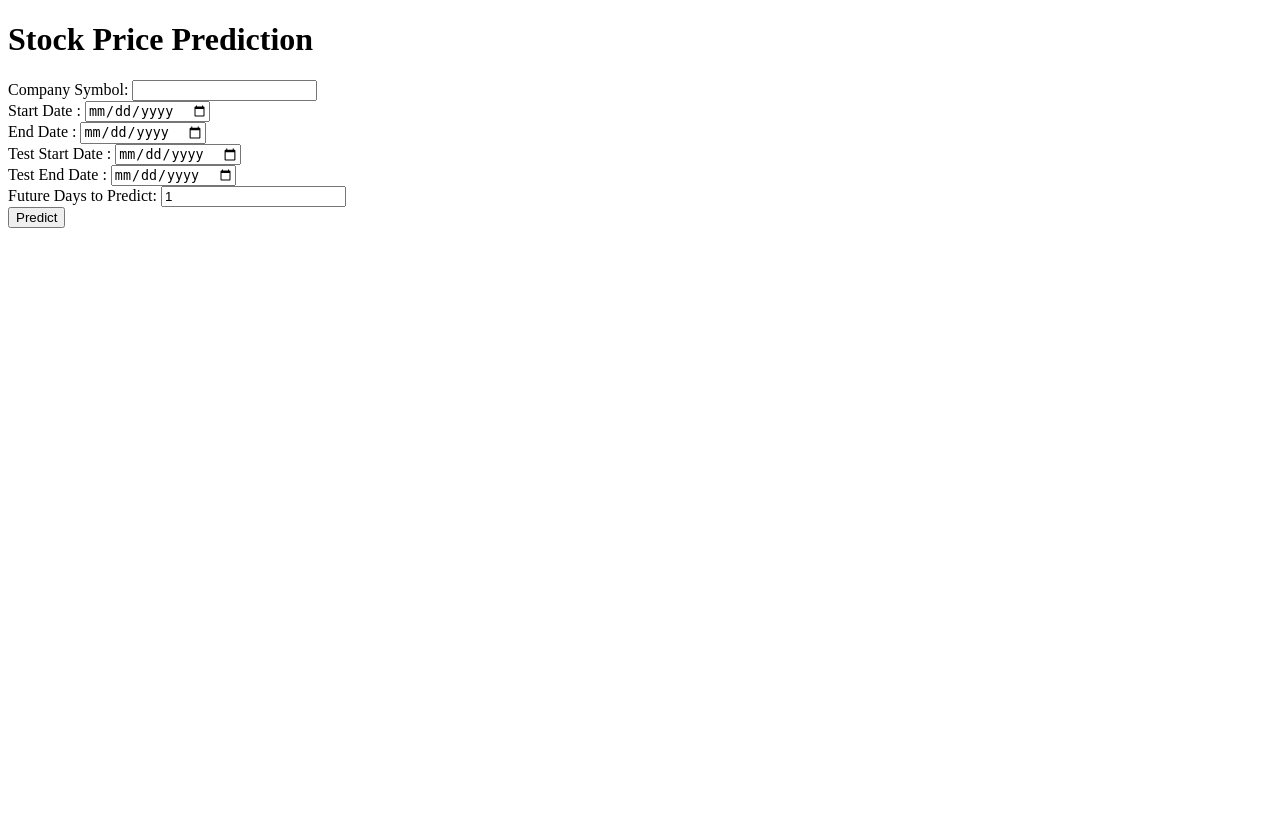
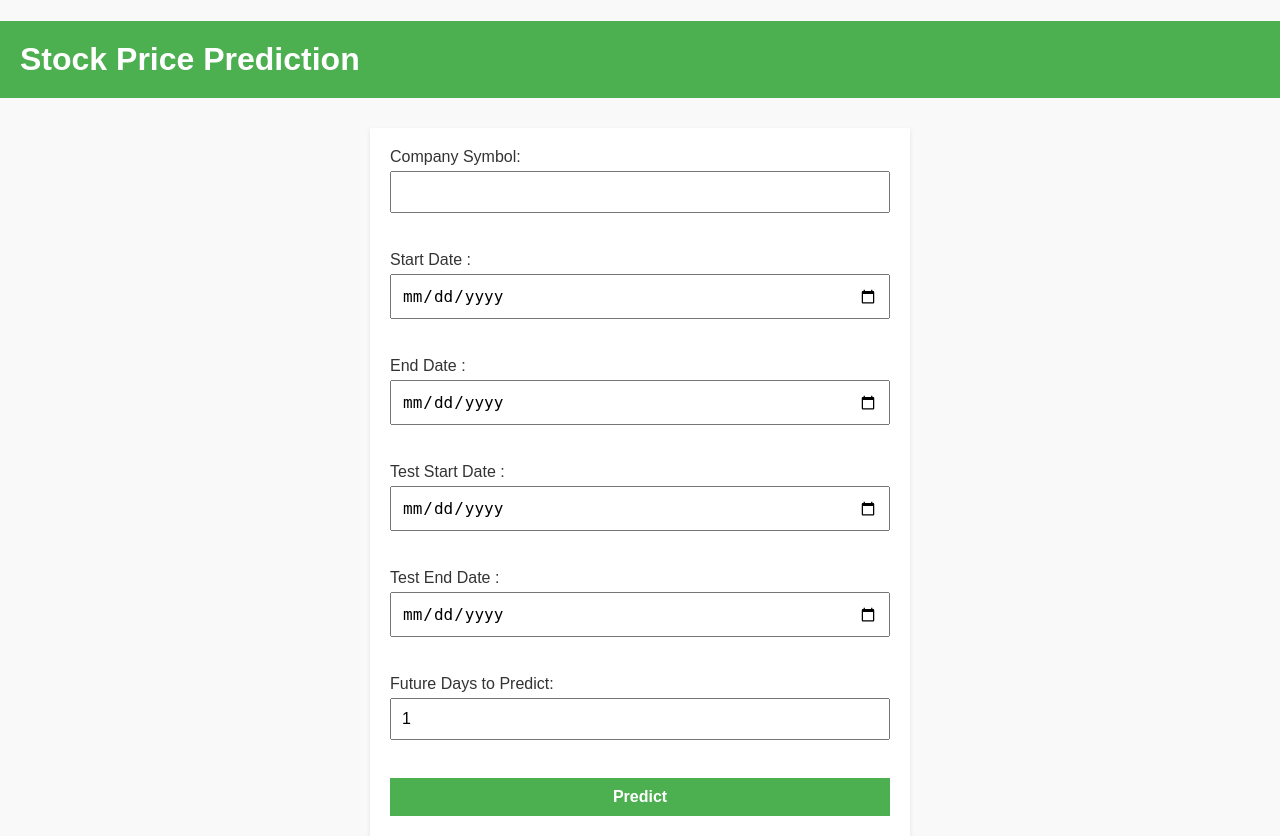
Before and after one commit to Zer0otTUES/Proekt_po_skriptovi, a Python web app: template website/templates/predict.html in a window 1280 px wide. Before the commit the page ends 228 px from the top, so only its background shows below. Run offline with Jinja, Linux system fonts and the light colour scheme; the template is opened without the code that fills it, so the values that code supplies are empty.

Commit message:
Add files via upload

```diff
--- a/website/static/login.css
+++ b/website/static/login.css
@@ -7,7 +7,7 @@
 }
 body{
     min-height: 100vh;
-    background-image: linear-gradient(rgba(4,9,30,0.7),rgba(4,9,30,0.7)),url(photos/pexels-olena-bohovyk-3646172.jpg);
+    background-image: linear-gradient(rgba(4,9,30,0.7),rgba(4,9,30,0.7)),url(images/login.jpg);
     background-position: center;
     background-size: cover;
 }
--- /dev/null
+++ b/website/static/predict.css
@@ -0,0 +1,71 @@
+body {
+    font-family: Arial, sans-serif;
+    background-color: #f9f9f9;
+    color: #333;
+    margin: 0;
+    padding: 0;
+}
+
+h1 {
+    background-color: #4CAF50;
+    color: white;
+    padding: 20px;
+    margin-bottom: 30px;
+}
+
+form {
+    display: flex;
+    flex-direction: column;
+    max-width: 500px;
+    margin: 0 auto;
+    padding: 20px;
+    background-color: white;
+    box-shadow: 0 2px 4px rgba(0, 0, 0, 0.1);
+}
+
+label {
+    margin-bottom: 5px;
+}
+
+input {
+    margin-bottom: 20px;
+    padding: 10px;
+    font-size: 16px;
+}
+
+input[type="submit"] {
+    background-color: #4CAF50;
+    color: white;
+    border: none;
+    cursor: pointer;
+    font-weight: bold;
+    margin-bottom: 0;
+}
+
+input[type="submit"]:hover {
+    background-color: #45a049;
+}
+
+h2 {
+    margin-top: 40px;
+    margin-bottom: 20px;
+}
+
+img {
+    max-width: 100%;
+    display: block;
+    margin: 0 auto;
+}
+
+ul {
+    list-style-type: none;
+    padding: 0;
+}
+
+li {
+    padding: 5px 0;
+}
+
+li:nth-child(odd) {
+    background-color: #f1f1f1;
+}
--- a/website/static/signup.css
+++ b/website/static/signup.css
@@ -7,7 +7,7 @@
 }
 body{
     min-height: 100vh;
-    background-image: linear-gradient(rgba(4,9,30,0.7),rgba(4,9,30,0.7)),url(photos/caught-in-joy-ptVBlniJi50-unsplash.jpg);
+    background-image: linear-gradient(rgba(4,9,30,0.7),rgba(4,9,30,0.7)),url(images/signup.jpg);
     background-position: center;
     background-size: cover;
 }
--- a/website/templates/predict.html
+++ b/website/templates/predict.html
@@ -5,6 +5,7 @@
     <meta name="viewport" content="width=device-width, initial-scale=1.0">
     <title>Stock Price Prediction</title>
 </head>
+<link rel="stylesheet " href ="{{ url_for('static', filename='predict.css')}}">
 <body>
     <h1>Stock Price Prediction</h1>
     <form action="/predict" method="post">
```
Also changed, not shown: website/templates/home.html (+7 -9 lines), website/static/images/signup.jpg (added), 1 other file.
